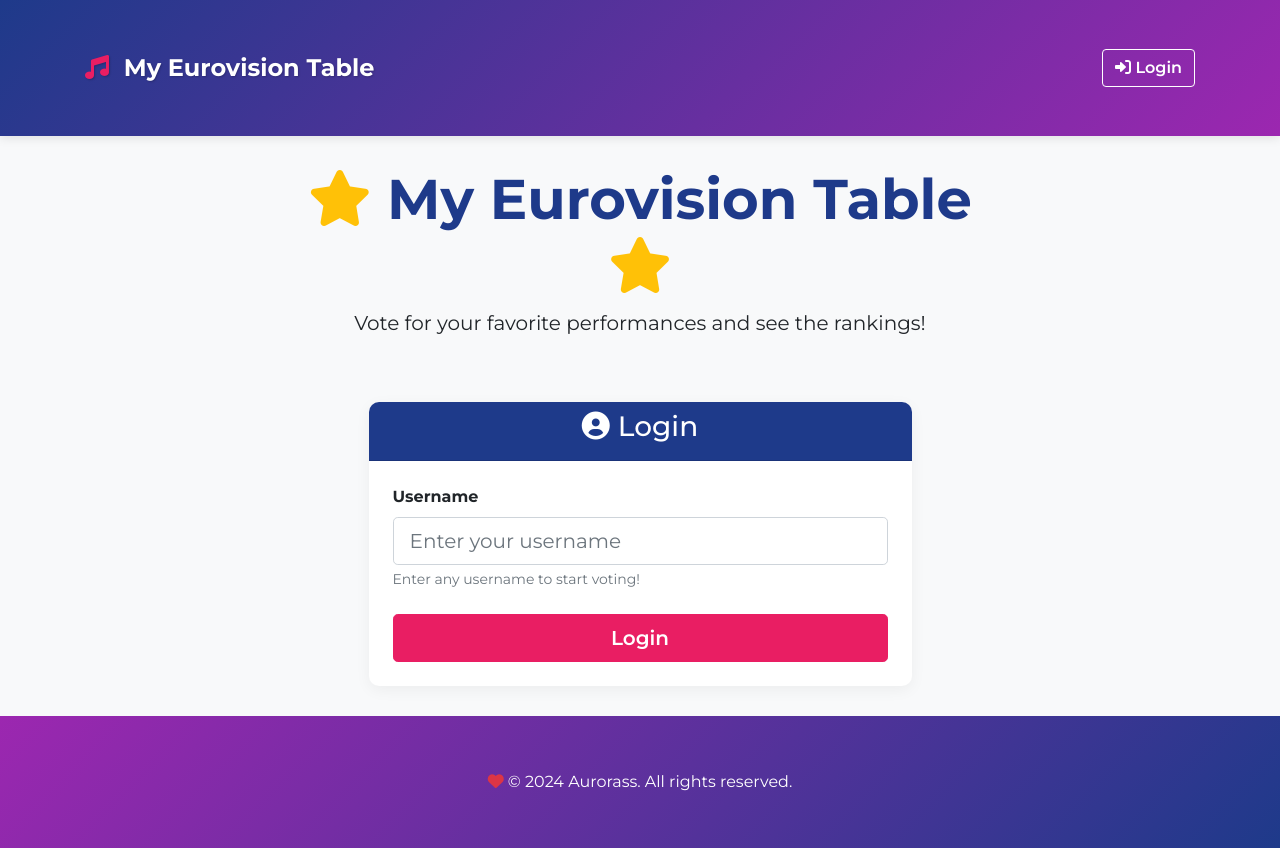
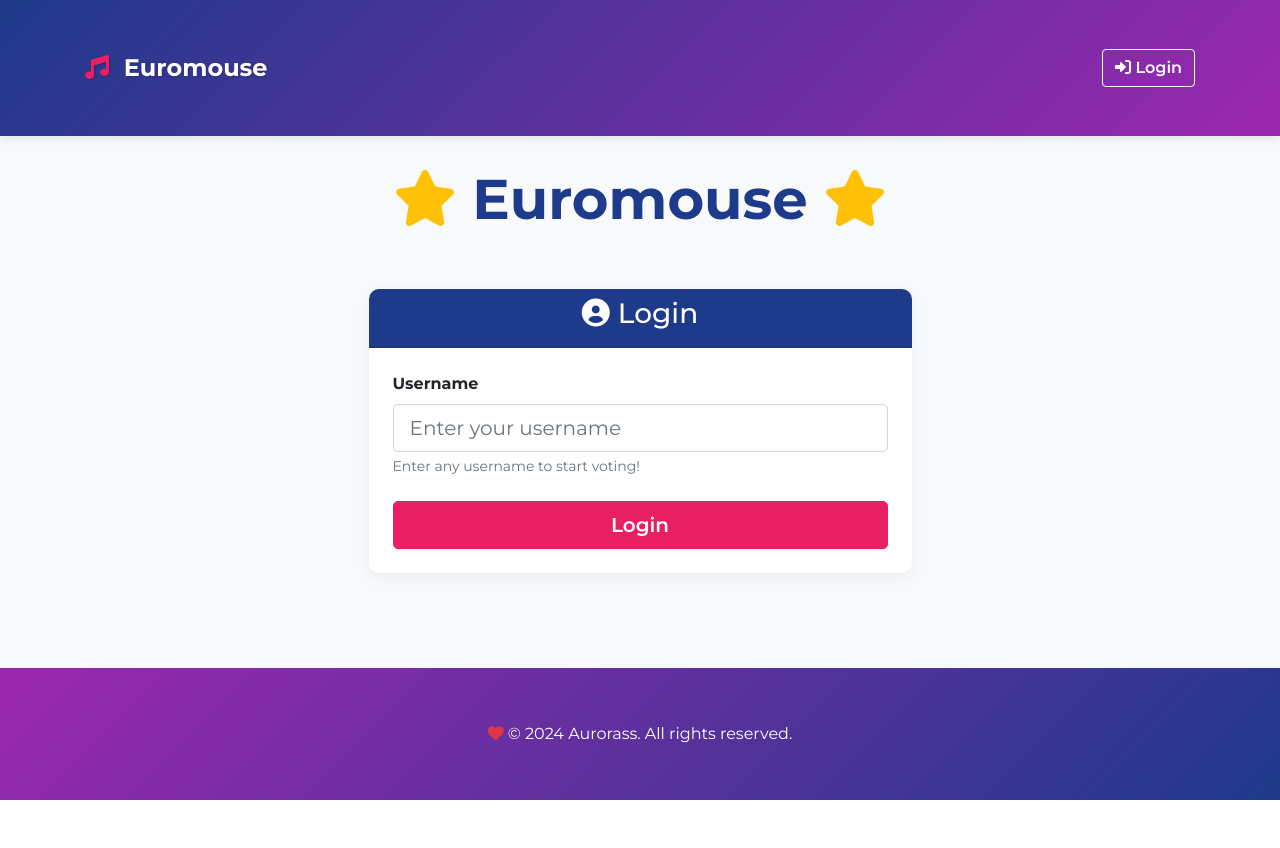
Before and after one commit to supercakecrumb/my-eurovision-table, a Flask app: page / in a window 1280 px wide. After the commit the page ends 800 px from the top, so only its background shows below. Run offline with Flask 3, Linux system fonts and the light colour scheme; data that the repository does not hold is empty.

Commit message:
some renames

```diff
--- a/app/templates/base.html
+++ b/app/templates/base.html
@@ -121,7 +121,7 @@
 <body>
     <nav class="navbar navbar-expand-lg navbar-dark">
         <div class="container">
-            <a class="navbar-brand" href="/"><i class="fas fa-music"></i> My Eurovision Table</a>
+            <a class="navbar-brand" href="/"><i class="fas fa-music"></i> Euromouse</a>
             <div class="d-flex align-items-center">
                 {% if session.user_id %}
                     <span class="text-light me-3">Hello, {{ session.username }}!</span>
--- a/app/templates/index.html
+++ b/app/templates/index.html
@@ -1,14 +1,13 @@
 {% extends "base.html" %}
-{% block title %}Welcome to My Eurovision Table{% endblock %}
+{% block title %}Welcome to Euromouse{% endblock %}
 {% block body %}
     <div class="row justify-content-center">
         <div class="col-md-8 text-center mb-5">
             <h1 class="display-4 fw-bold" style="color: var(--eurovision-blue);">
                 <i class="fas fa-star text-warning"></i>
-                My Eurovision Table
+                Euromouse
                 <i class="fas fa-star text-warning"></i>
             </h1>
-            <p class="lead">Vote for your favorite performances and see the rankings!</p>
         </div>
     </div>
 
@@ -51,7 +50,6 @@
                             <div class="card h-100">
                                 <div class="card-body text-center">
                                     <h5 class="card-title">{{ stage.display_name }}</h5>
-                                    <p class="card-text">Vote for your favorite performances</p>
                                     <a href="{{ url_for('stage', stage_id=stage.id) }}" class="btn btn-eurovision">
                                         <i class="fas fa-vote-yea me-2"></i>Vote Now
                                     </a>
```
